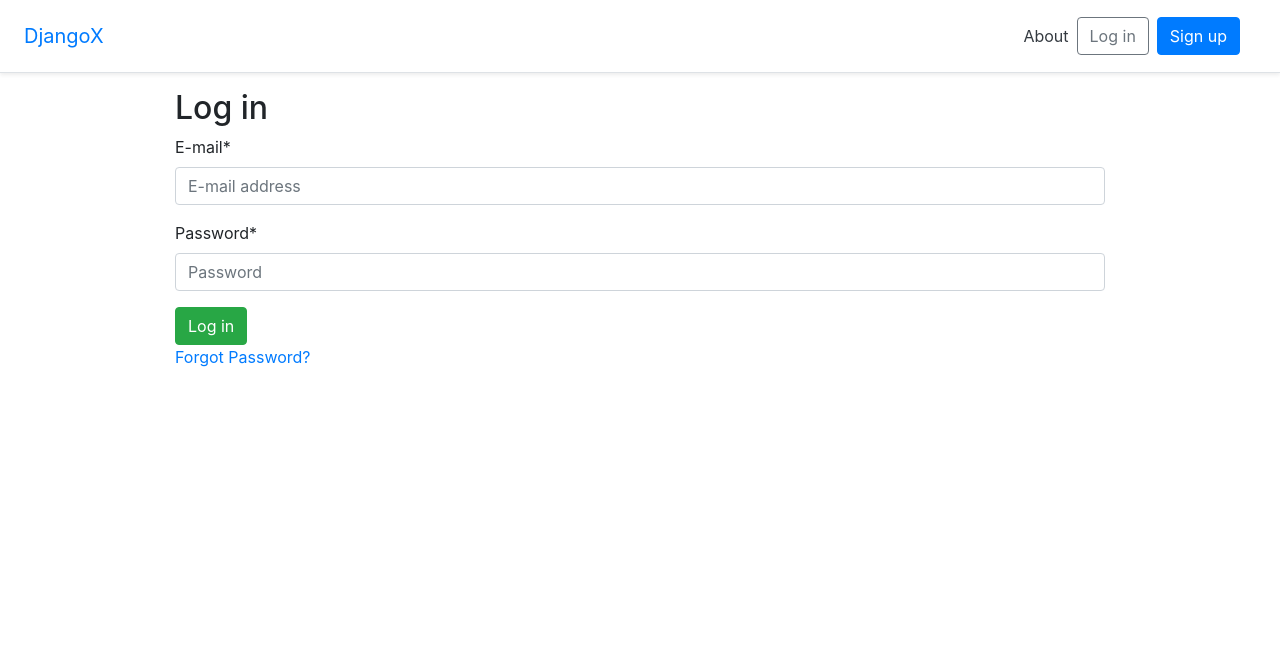
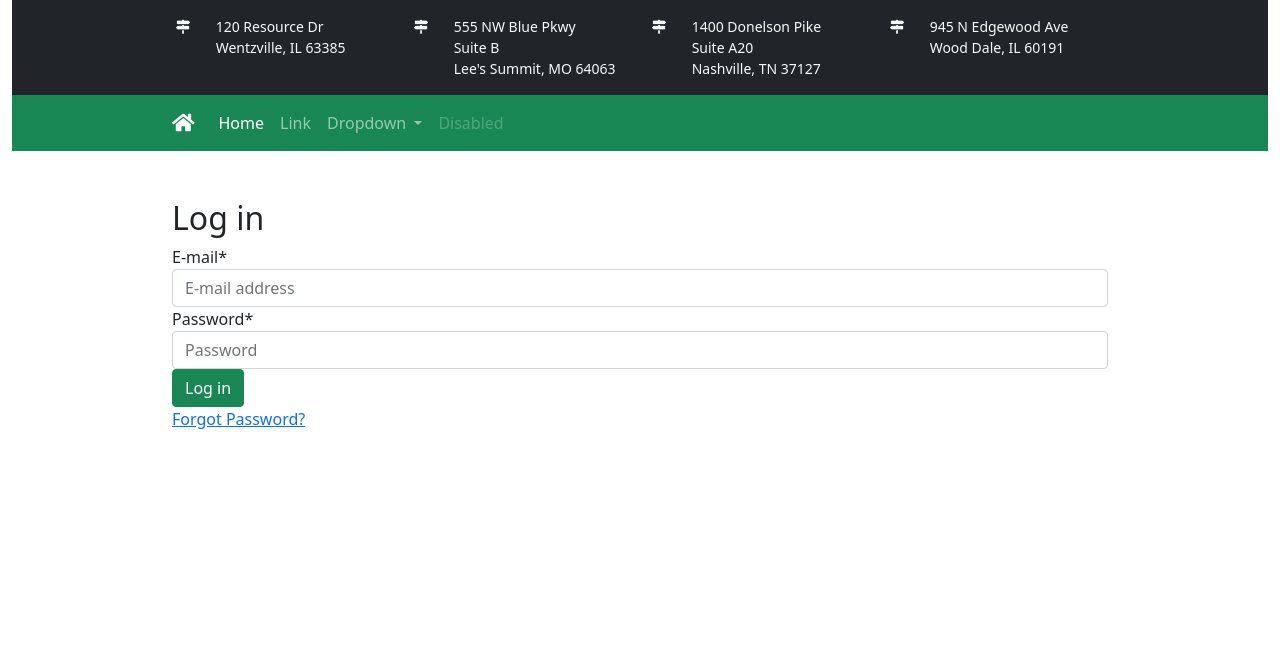
Before and after one commit to Kenan-Kadic/wood, a Django app: page /accounts/login/ in a window 1280 px wide. Shown: the top 671 px of the page. Run offline with Django 3.2, Linux system fonts and the light colour scheme; some libraries are stand-ins or nearby versions.

Commit message:
210803-115723

```diff
--- a/templates/_base.html
+++ b/templates/_base.html
@@ -12,48 +12,99 @@
 
 {% block css %}
 <!-- Bootstrap CSS -->
-<link rel="stylesheet" href="https://cdn.jsdelivr.net/npm/bootstrap@4.5.3/dist/css/bootstrap.min.css" integrity="sha384-TX8t27EcRE3e/ihU7zmQxVncDAy5uIKz4rEkgIXeMed4M0jlfIDPvg6uqKI2xXr2" crossorigin="anonymous">
+<link href="https://cdn.jsdelivr.net/npm/bootstrap@5.0.2/dist/css/bootstrap.min.css" rel="stylesheet" integrity="sha384-EVSTQN3/azprG1Anm3QDgpJLIm9Nao0Yz1ztcQTwFspd3yD65VohhpuuCOmLASjC" crossorigin="anonymous">
+<!-- Font Awesome CSS -->
+<link rel="stylesheet" href="https://cdnjs.cloudflare.com/ajax/libs/font-awesome/5.15.3/css/all.min.css" integrity="sha512-iBBXm8fW90+nuLcSKlbmrPcLa0OT92xO1BIsZ+ywDWZCvqsWgccV3gFoRBv0z+8dLJgyAHIhR35VZc2oM/gI1w==" crossorigin="anonymous" referrerpolicy="no-referrer" />
 
 <link rel="stylesheet" href="{% static 'css/base.css' %}">
 {% endblock %}
 </head>
 
 <body>
-  <main role="main">
-    <div class="d-flex flex-column flex-md-row align-items-center p-3 px-md-4 mb-3 bg-white border-bottom shadow-sm">
-      <h5 class="my-0 mr-md-auto font-weight-normal">
-        <a href="{% url 'home' %}">DjangoX</a>
-      </h5>
-      <a class="p-2 text-dark" href="{% url 'about' %}">About</a>
-      <nav class="my-2 my-md-0 mr-md-3">
-        {% if user.is_authenticated %}
-        <ul class="navbar-nav ml-auto">
-          <li class="nav-item">
-            <a class="nav-link dropdown-toggle" href="#" id="userMenu" data-toggle="dropdown" aria-haspopup="true" aria-expanded="false">
-              {{ user.email }}
-            </a>
-            <div class="dropdown-menu dropdown-menu-right" aria-labelledby="userMenu">
-              <a class="dropdown-item" href="{% url 'account_change_password' %}">Change password</a>
-              <div class="dropdown-divider"></div>
-              <a class="dropdown-item" href="{% url 'account_logout' %}">Log out</a>
+
+<div class="container-fluid">
+    <!-- Store Top Part -->
+    <div class="container-fluid bg-dark text-light">
+        <div class="container p-3 small">
+            <div class="row">
+                <div class="col-md-3">
+                    <div class="row">
+                        <div class="col-2"><i class="fas fa-map-signs"></i></div>
+                        <div class="col-10">
+                            <p class="m-0">120 Resource Dr</p>
+                            <p class="m-0">Wentzville, IL 63385</p>
+                        </div>
+                    </div>
+                </div>
+                <div class="col-md-3">
+                    <div class="row">
+                        <div class="col-2"><i class="fas fa-map-signs"></i></div>
+                        <div class="col-10">
+                            <p class="m-0">555 NW Blue Pkwy<br/>Suite B</p>
+                            <p class="m-0">Lee's Summit, MO 64063</p>
+                        </div>
+                    </div>
+                </div>
+                <div class="col-md-3">
+                    <div class="row">
+                        <div class="col-2"><i class="fas fa-map-signs"></i></div>
+                        <div class="col-10">
+                            <p class="m-0">1400 Donelson Pike<br/>Suite A20</p>
+                            <p class="m-0">Nashville, TN 37127</p>
+                        </div>
+                    </div>
+                </div>
+                <div class="col-md-3">
+                    <div class="row">
+                        <div class="col-2"><i class="fas fa-map-signs"></i></div>
+                        <div class="col-10">
+                            <p class="m-0">945 N Edgewood Ave</p>
+                            <p class="m-0">Wood Dale, IL 60191</p>
+                        </div>
+                    </div>
+                </div>
             </div>
-          </li>
-        </ul>
-        {% else %}
-        <form class="form-inline ml-auto">
-          <a href="{% url 'account_login' %}" class="btn btn-outline-secondary">Log in</a>
-          <a href="{% url 'account_signup' %}" class="btn btn-primary ml-2">Sign up</a>
-        </form>
-        {% endif %}
-      </nav>
+        </div>
     </div>
-  </main>
-
+    <!-- Begin Nav -->
+    <nav class="navbar navbar-expand-lg navbar-dark bg-success">
   <div class="container">
+    <a class="navbar-brand" href="#"><i class="fas fa-home"></i></a>
+    <button class="navbar-toggler" type="button" data-bs-toggle="collapse" data-bs-target="#navbarSupportedContent" aria-controls="navbarSupportedContent" aria-expanded="false" aria-label="Toggle navigation">
+      <span class="navbar-toggler-icon"></span>
+    </button>
+    <div class="collapse navbar-collapse" id="navbarSupportedContent">
+      <ul class="navbar-nav me-auto mb-2 mb-lg-0">
+        <li class="nav-item">
+          <a class="nav-link active" aria-current="page" href="#">Home</a>
+        </li>
+        <li class="nav-item">
+          <a class="nav-link" href="#">Link</a>
+        </li>
+        <li class="nav-item dropdown">
+          <a class="nav-link dropdown-toggle" href="#" id="navbarDropdown" role="button" data-bs-toggle="dropdown" aria-expanded="false">
+            Dropdown
+          </a>
+          <ul class="dropdown-menu" aria-labelledby="navbarDropdown">
+            <li><a class="dropdown-item" href="#">Action</a></li>
+            <li><a class="dropdown-item" href="#">Another action</a></li>
+            <li><hr class="dropdown-divider"></li>
+            <li><a class="dropdown-item" href="#">Something else here</a></li>
+          </ul>
+        </li>
+        <li class="nav-item">
+          <a class="nav-link disabled" href="#" tabindex="-1" aria-disabled="true">Disabled</a>
+        </li>
+      </ul>
+    </div>
+  </div>
+</nav>
+</div>
+    <div class="container my-5">
     {% block content %}
       <p>Default content...</p>
     {% endblock content %}
-  </div>
+    </div>
 
   <footer class="footer">
     <div class="container">
@@ -65,8 +116,7 @@
 
   {% block javascript %}
   <!-- Bootstrap JavaScript -->
-<script src="https://code.jquery.com/jquery-3.5.1.slim.min.js" integrity="sha256-4+XzXVhsDmqanXGHaHvgh1gMQKX40OUvDEBTu8JcmNs=" crossorigin="anonymous"></script>
-<script src="https://cdn.jsdelivr.net/npm/bootstrap@4.5.3/dist/js/bootstrap.bundle.min.js" integrity="sha384-ho+j7jyWK8fNQe+A12Hb8AhRq26LrZ/JpcUGGOn+Y7RsweNrtN/tE3MoK7ZeZDyx" crossorigin="anonymous"></script>
+  <script src="https://cdn.jsdelivr.net/npm/bootstrap@5.0.2/dist/js/bootstrap.bundle.min.js" integrity="sha384-MrcW6ZMFYlzcLA8Nl+NtUVF0sA7MsXsP1UyJoMp4YLEuNSfAP+JcXn/tWtIaxVXM" crossorigin="anonymous"></script>
 
   <!-- 3rd party JavaScript -->
 
```
Also changed, not shown: templates/pages/home.html (+31 -4 lines), db.sqlite3 (added), 2 other files.
